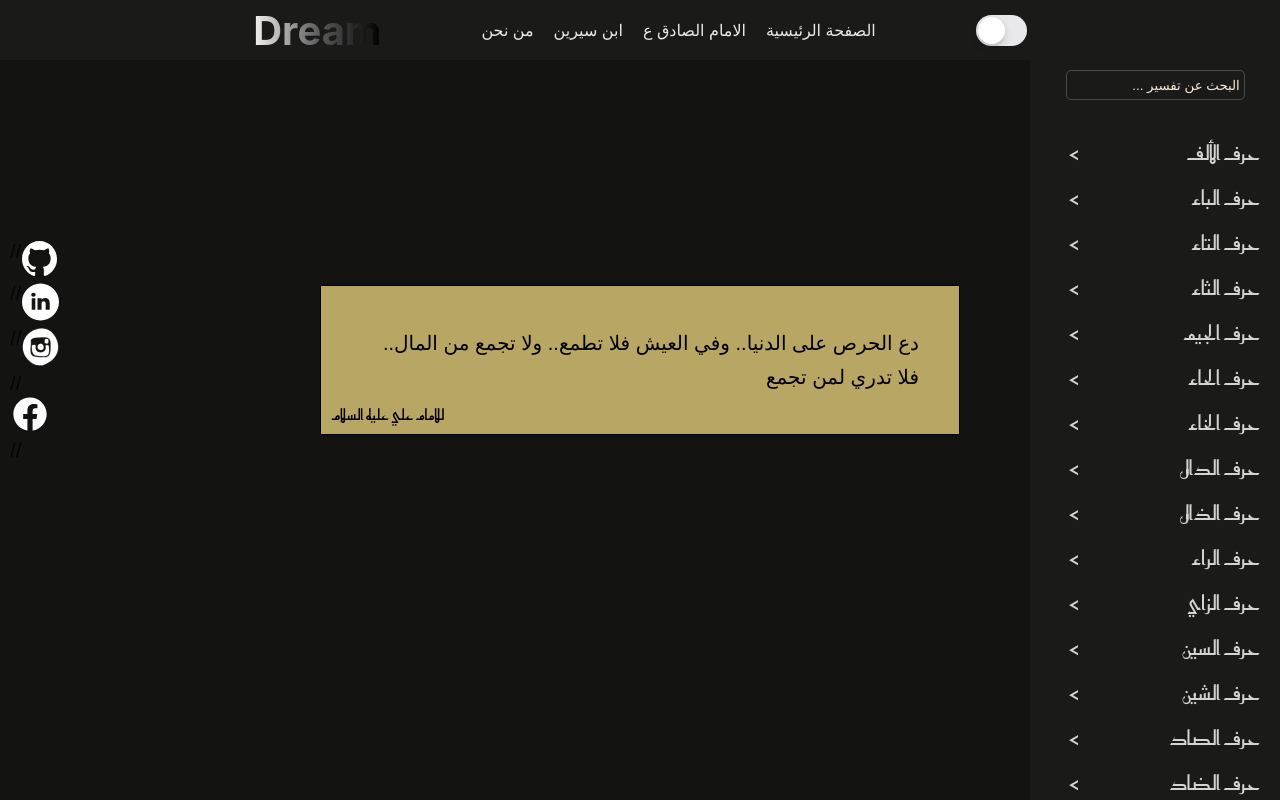
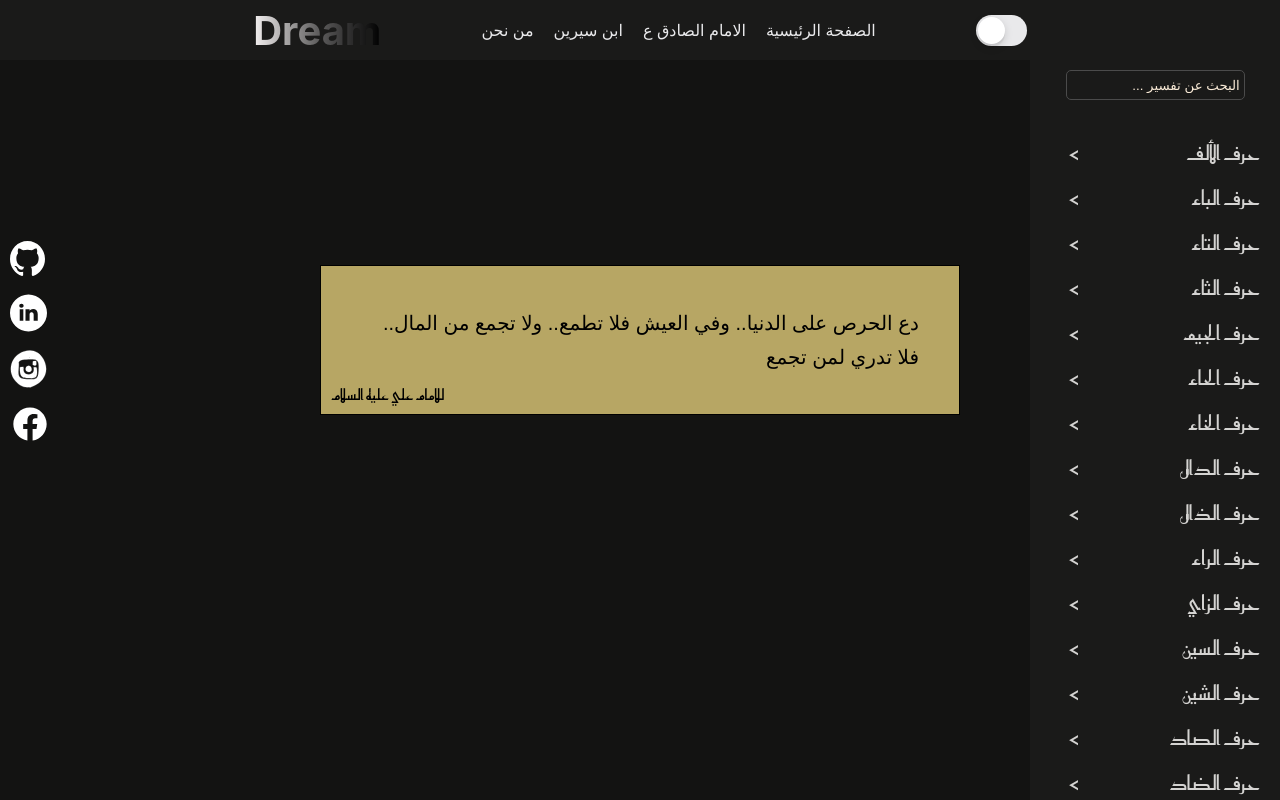
Before and after one commit to elmosuy/firstproject, a Next.js app: page / in a window 1280 px wide. Built offline with nearby package versions, Linux system fonts and the light colour scheme; a web font is replaced by a local one.

Commit message:
Update layout.js

```diff
--- a/pages/layout.js
+++ b/pages/layout.js
@@ -39,15 +39,15 @@
         <div  dir='rtl'>
             <Letters />
       </div>
-//         <div className='media'>
-//         <a href="https://github.com/elmosuy" title='elmosuy'><Image src="/github.svg" width={35} height={37} /></a>
-//         <a href="https://www.linkedin.com/in/elmosuy/" ><Image src="/linkedin.svg" width={37} height={40}/></a>
-//        <a href="https://www.instagram.com"> <Image src="/insta.svg" width={37} height={40}/></a>
-//        <a href="https://www.facebook.com"> <Image src="/facebook.svg" width={40} height={40}/></a>
+        <div className='media'>
+        <a href="https://github.com/elmosuy" title='elmosuy'><Image src="/github.svg" width={35} height={37} /></a>
+        <a href="https://www.linkedin.com/in/elmosuy/" ><Image src="/linkedin.svg" width={37} height={40}/></a>
+       <a href="https://www.instagram.com"> <Image src="/insta.svg" width={37} height={40}/></a>
+       <a href="https://www.facebook.com"> <Image src="/facebook.svg" width={40} height={40}/></a>
 
 
 
-//       </div>
+      </div>
 
 
         {children}
```
